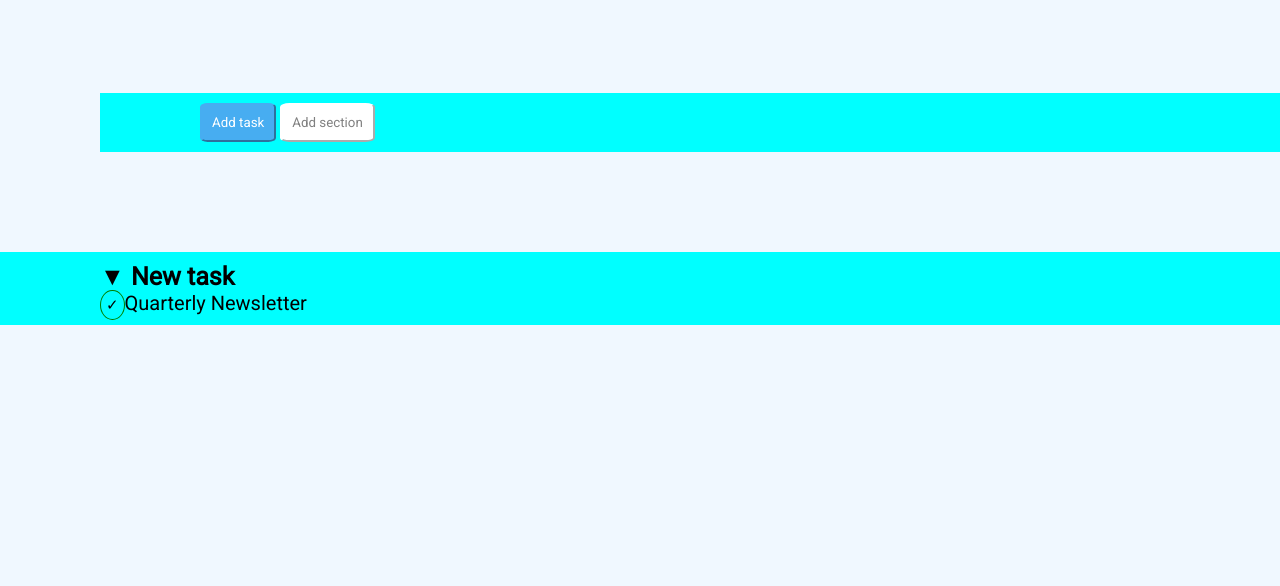
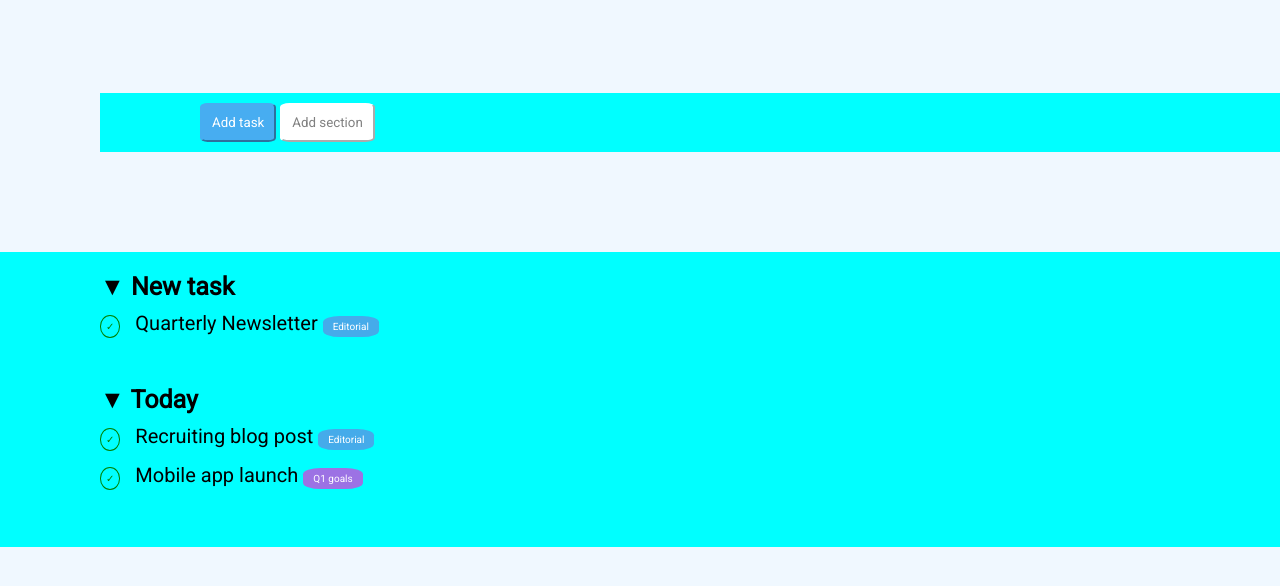
Before and after one commit to mattiabenelli/html-css-toboolist, a plain HTML site: page index.html in a window 1280 px wide. Shown: the part 78-664 px from the top of the page. Drawn offline with Linux system fonts and the light colour scheme.

Commit message:
Correzione liste e impostazione main

```diff
--- a/css/style.css
+++ b/css/style.css
@@ -52,7 +52,10 @@ nav{
 /* Inzio main */
 li{
     list-style-type: none;
-
+    margin-top: 10px;
+}
+ul{
+    margin-bottom: 50px;;
 }
 .Titolo_lista{
     font-weight: bold;
@@ -60,16 +63,44 @@ li{
 }
 .Eventi{
     font-size: 20px;
+    margin-bottom: 15px;
 }
-
-.Eventi::before{
+.svolti::before{
     content: ' \2713';
     border: solid green 1px;
     border-radius: 50%;
-    height: 10px;
-    width:  10px;
-    font-size: 15px;
+    height: 15px;
+    width:  15px;
+    font-size: 10px;
     padding: 5px;
+    color: green;
 }
-
-/* Fine main */
+.N_svolti::before{
+    content: ' \2715';
+    border: solid red 1px;
+    border-radius: 50%;
+    height: 15px;
+    width:  15px;
+    font-size: 10px;
+    padding: 5px;
+    color: red;
+}
+.Elemento_lista{
+    padding-left: 10px;
+}
+.casella{
+    padding: 5px 10px;
+    color: white;
+    border-radius: 30%;
+    font-size: 10px;
+}
+.Editorial.casella{
+    background-color: rgba(69,171,234,255);
+}
+.Q1_goals{
+    background-color: rgba(156,114,228,255);
+}
+.Recruiting{
+    background-color: rgba(100,192,169,255);
+}
+    /* Fine main */
--- a/index.html
+++ b/index.html
@@ -23,9 +23,23 @@
         </nav>
         <main>
             <div class="contenitore">
-                <ul>
+                <ul> <!--Primo elenco-->
                     <li class="Titolo_lista">&#9660 New task</li>
-                    <li class="Eventi svolti">Quarterly Newsletter</li>
+                    <li class="Eventi svolti">
+                        <span class="Elemento_lista">Quarterly Newsletter</span>
+                        <span class="casella Editorial">Editorial</span>
+                    </li>
+                </ul>
+                <ul> <!--Secondo elenco-->
+                    <li class="Titolo_lista">&#9660 Today</li>
+                    <li class="Eventi svolti">
+                        <span class="Elemento_lista">Recruiting blog post</span>
+                        <span class="casella Editorial">Editorial</span>
+                    </li>
+                    <li class="Eventi svolti">
+                        <span class="Elemento_lista">Mobile app launch</span>
+                        <span class="casella Q1_goals">Q1 goals</span>
+                    </li>
                 </ul>
             </div>
         </main>
```
